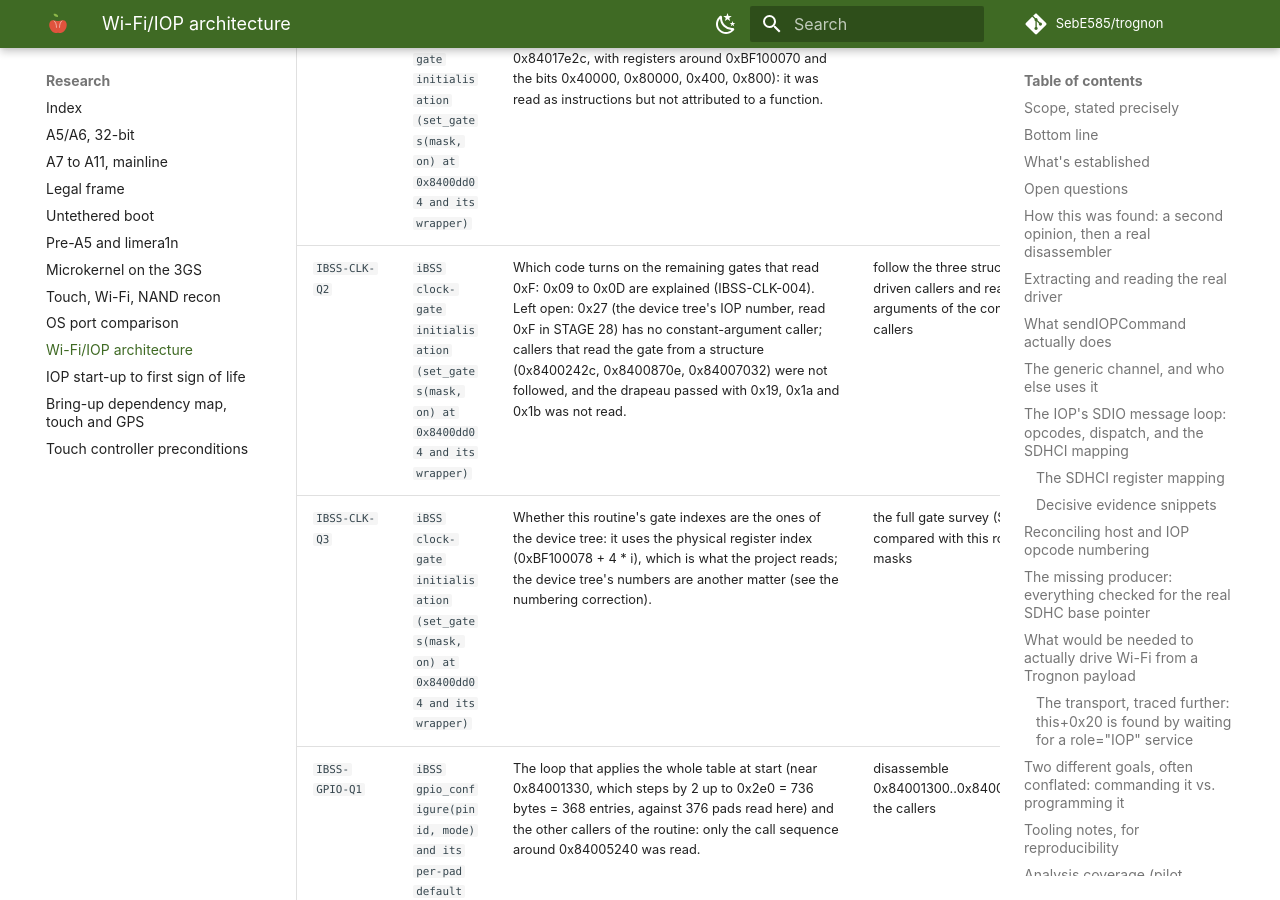
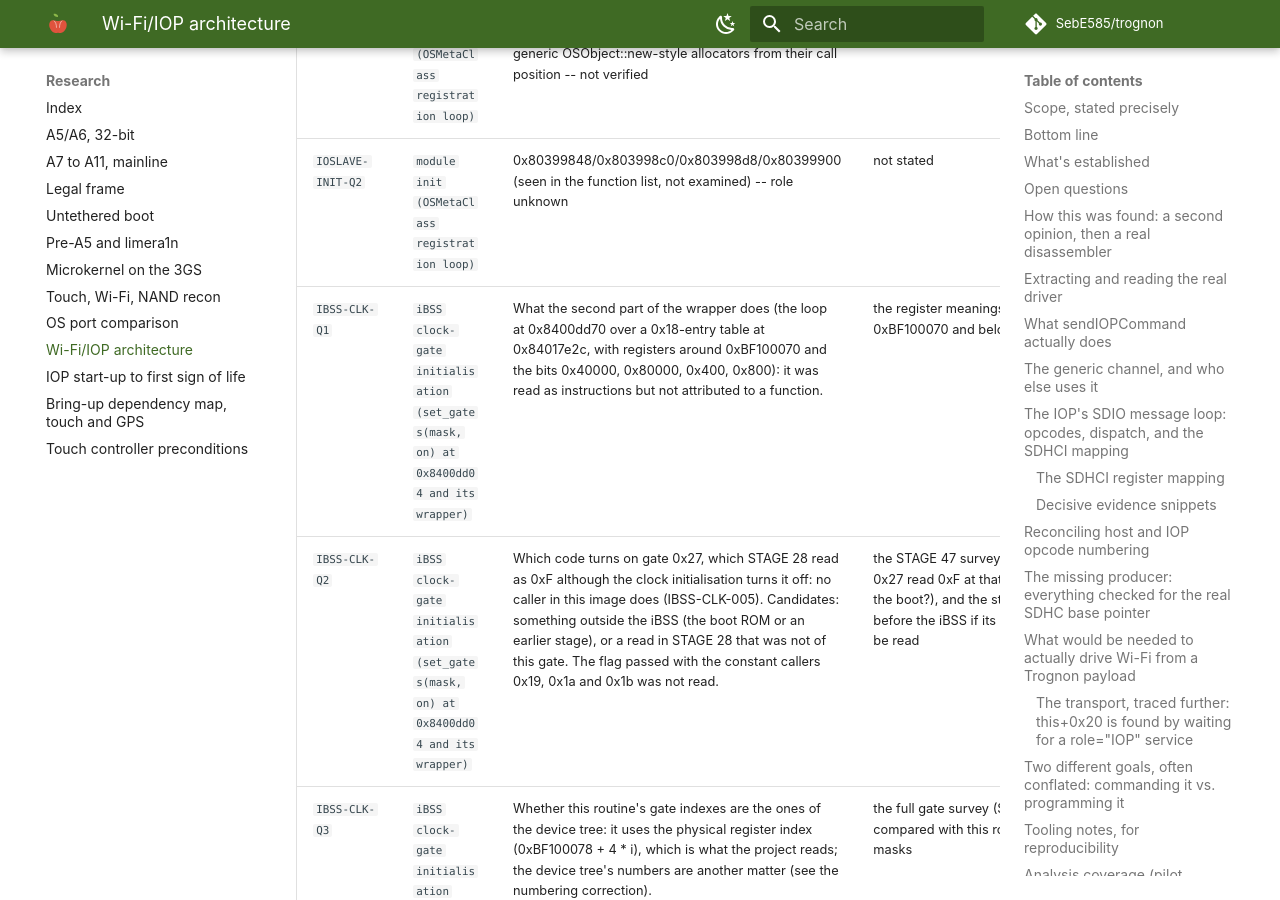
Before and after one commit to SebE585/trognon, an MkDocs documentation site: the page built from docs/research/2026-10-16-wifi-iop-architecture.md, in a window 1280 px wide and 900 px high, scrolled down 51190 px. Built offline with MkDocs 1.6.1 and Material for MkDocs 9.7.7, drawn with Linux system fonts in a browser that asks for light colours; comment, search, counter and statistics services are not loaded; some of the changed text lies outside the part shown.

Commit message:
catalog+research: no caller of the iBSS gate routine passes 0x27; STAGE 28 reading of the IOP gate is unexplained

```diff
--- a/docs/snippets/iop-coverage.en.md
+++ b/docs/snippets/iop-coverage.en.md
@@ -84,6 +84,7 @@
 | `IBSS-CLK-002` — The wrapper at 0x8400dd58 calls it twice: with the mask lo 0x01000001, hi 0x00021030 and flag 1 (gates 0x00, 0x18, 0x24, 0x2C, 0x2D, 0x31 on), then with the complement 0xFEFFFFFE / 0xFFFDEFCF and flag 0 (every other gate in 0 to 0x33 off). It is called from 0x8400deec and, after the base frequency 0x16E3600 (24 000 000) is stored at 0x8401b410 + 0x64 and a clock set-up routine is called, from 0x8400e124. | `iBSS clock-gate initialisation (set_gates(mask, on) at 0x8400dd04 and its wrapper)` | disassembly | [docs/research/2026-10-16-touch-n88-preconditions.md#the-ibss-clock-initialisation-static-2026-10-16](2026-10-16-touch-n88-preconditions.md#the-ibss-clock-initialisation-static-2026-10-16) |
 | `IBSS-CLK-003` — Prediction (hypothesis, not an observation): if nothing else changed the gates afterwards, gates 0x00, 0x18, 0x24, 0x2C, 0x2D and 0x31 read 0xF and the rest 0. The gates read so far disagree for some: 0x09 to 0x0D, 0x19 and 0x27 read 0xF, so something turned them on after this routine, while 0x15 to 0x17 read 0 as predicted. | `iBSS clock-gate initialisation (set_gates(mask, on) at 0x8400dd04 and its wrapper)` | hypothesis |  |
 | `IBSS-CLK-004` — The single-gate routine 0x8400dcd4 (gate in r0, flag in r1, same array and bound, up to 0xBF100144) has 27 callers. The SPI initialisation loop at 0x84007d24 runs over 5 buses (state structures of 0x54 bytes), and for each calls it with [table entry + 0x38] and flag 1, then registers the interrupt [table entry + 0x3c]. So the gate field of the SPI table (0x09 to 0x0D) is the index into the same physical array as the clock initialisation's, and the iBSS turns all five on. Other callers pass constants: 0x08 (ten calls, in the 0x840089xx to 0x84008axx region, on and off), 0x19, 0x1a, 0x1b, 0x21, 0x22, 0x25 (twice), 0x26 (a routine at 0x8400fe3e), 0x2b and 0x2f; the meaning of each block is not established here (OpeniBoot puts a NAND controller at 0x26). | `iBSS clock-gate initialisation (set_gates(mask, on) at 0x8400dd04 and its wrapper)` | disassembly | [docs/research/2026-10-16-touch-n88-preconditions.md#the-ibss-clock-initialisation-static-2026-10-16](2026-10-16-touch-n88-preconditions.md#the-ibss-clock-initialisation-static-2026-10-16) |
+| `IBSS-CLK-005` — The three callers of the single-gate routine that take the gate from data were followed: 0x8400242c loops over the array at 0x840179b8 (first entries 1, 2, 3) and configures pads through gpio_configure with modes 2 and 0 (a UART-style pin initialisation); 0x8400870e takes [table + 0x30] in a routine that sets the baud rate 0x1c200 (115200); 0x84007032 passes 0x19 in a routine that polls registers of 0x89000000. None passes 0x27. The only 0xBF100078 literals in the image are in the two gate routines (0x8400dcfc, 0x8400dd54) and one at 0x8400e074 (not followed), so no direct write to the array outside them was found. | `iBSS clock-gate initialisation (set_gates(mask, on) at 0x8400dd04 and its wrapper)` | disassembly | [docs/research/2026-10-16-touch-n88-preconditions.md#the-ibss-clock-initialisation-static-2026-10-16](2026-10-16-touch-n88-preconditions.md#the-ibss-clock-initialisation-static-2026-10-16) |
 | `IBSS-GPIO-001` — The routine takes a pin id (port in bits 15 to 8, pin in bits 2 to 0) and a mode 0 to 7. For port 0x2e it calls another function. Otherwise the register address is 0x83000000 + 4 * (8 * port + pin), obtained by adding -0x7d000000 to the shifted index, which is why no literal 0x83000000 appears in the image. It computes new = (old AND NOT mask) OR (value AND mask) with, per mode: 0 value 0x210 mask 0x27e; 1 value 0x212 mask 0x27e; 2 value 0x212 mask 0x27f; 3 value 0x213 mask 0x27f; 5 value 0x230 mask 0x27e; 6 value 0x250 mask 0x27e; 7 value 0x270 mask 0x27e; and mode 4 takes the value from the table below with mask 0x3ff. Modes 0 and 2/3 are the release and the drive-low/high patterns that the project's I2C code uses. | `iBSS gpio_configure(pin id, mode) and its per-pad default table` | disassembly | [docs/research/2026-10-16-touch-n88-preconditions.md#the-ibss-pad-configuration-table-static-2026-10-16](2026-10-16-touch-n88-preconditions.md#the-ibss-pad-configuration-table-static-2026-10-16) |
 | `IBSS-GPIO-002` — Mode 4 reads a 16-bit entry at 0x84017690 + 2 * index (index = 8 * port + pin) and uses its low ten bits: a table of per-pad default configurations (376 entries read here). Its most common values are 0x01E (146 pads, the unused default), 0x212 (42), 0x230 (39), 0x610 (38), 0x41E (31) and 0xD1E (28). Compared with the pad registers read at the STAGE 43 survey, 175 of 376 are equal in the low ten bits. | `iBSS gpio_configure(pin id, mode) and its per-pad default table` | disassembly | [docs/research/2026-10-16-touch-n88-preconditions.md#the-ibss-pad-configuration-table-static-2026-10-16](2026-10-16-touch-n88-preconditions.md#the-ibss-pad-configuration-table-static-2026-10-16) |
 | `IBSS-GPIO-003` — A call sequence at 0x84005240 sets pin 0x1407 (the baseband reset of the device tree) to 1, waits 0xc350, sets 0x1405 (radio_on) to 1 and waits again, applies mode 4 to the four pins listed at 0x84017ac8 (0x1605, 0x1506, 0x0806, 0x1102: WLAN reset, Bluetooth reset, UART3 TX, and 11.02), then sets 0x1405 and 0x1407 back to 0. The wait argument 0xc350 is 50000 and its unit was not read. | `iBSS gpio_configure(pin id, mode) and its per-pad default table` | disassembly | [docs/research/2026-10-16-touch-n88-preconditions.md#the-ibss-pad-configuration-table-static-2026-10-16](2026-10-16-touch-n88-preconditions.md#the-ibss-pad-configuration-table-static-2026-10-16) |
@@ -164,7 +165,7 @@
 | `IOSLAVE-INIT-Q1` | `module init (OSMetaClass registration loop)` | the six tiny 'alloc' functions (0x80399a44 etc., 14 bytes each) not individually read, assumed to be generic OSObject::new-style allocators from their call position -- not verified | not stated |
 | `IOSLAVE-INIT-Q2` | `module init (OSMetaClass registration loop)` | 0x80399848/0x803998c0/0x803998d8/0x80399900 (seen in the function list, not examined) -- role unknown | not stated |
 | `IBSS-CLK-Q1` | `iBSS clock-gate initialisation (set_gates(mask, on) at 0x8400dd04 and its wrapper)` | What the second part of the wrapper does (the loop at 0x8400dd70 over a 0x18-entry table at 0x84017e2c, with registers around 0xBF100070 and the bits 0x40000, 0x80000, 0x400, 0x800): it was read as instructions but not attributed to a function. | the register meanings at 0xBF100070 and below |
-| `IBSS-CLK-Q2` | `iBSS clock-gate initialisation (set_gates(mask, on) at 0x8400dd04 and its wrapper)` | Which code turns on the remaining gates that read 0xF: 0x09 to 0x0D are explained (IBSS-CLK-004). Left open: 0x27 (the device tree's IOP number, read 0xF in STAGE 28) has no constant-argument caller; callers that read the gate from a structure (0x8400242c, 0x8400870e, 0x84007032) were not followed, and the drapeau passed with 0x19, 0x1a and 0x1b was not read. | follow the three structure-driven callers and read the arguments of the constant callers |
+| `IBSS-CLK-Q2` | `iBSS clock-gate initialisation (set_gates(mask, on) at 0x8400dd04 and its wrapper)` | Which code turns on gate 0x27, which STAGE 28 read as 0xF although the clock initialisation turns it off: no caller in this image does (IBSS-CLK-005). Candidates: something outside the iBSS (the boot ROM or an earlier stage), or a read in STAGE 28 that was not of this gate. The flag passed with the constant callers 0x19, 0x1a and 0x1b was not read. | the STAGE 47 survey (does 0x27 read 0xF at that point of the boot?), and the stage before the iBSS if its image can be read |
 | `IBSS-CLK-Q3` | `iBSS clock-gate initialisation (set_gates(mask, on) at 0x8400dd04 and its wrapper)` | Whether this routine's gate indexes are the ones of the device tree: it uses the physical register index (0xBF100078 + 4 * i), which is what the project reads; the device tree's numbers are another matter (see the numbering correction). | the full gate survey (STAGE 47) compared with this routine's masks |
 | `IBSS-GPIO-Q1` | `iBSS gpio_configure(pin id, mode) and its per-pad default table` | The loop that applies the whole table at start (near 0x84001330, which steps by 2 up to 0x2e0 = 736 bytes = 368 entries, against 376 pads read here) and the other callers of the routine: only the call sequence around 0x84005240 was read. | disassemble 0x84001300..0x84001350 and the callers |
 | `IBSS-GPIO-Q2` | `iBSS gpio_configure(pin id, mode) and its per-pad default table` | The special case for port 0x2e (a call to 0x84007cf8 with the pin number): not read. | disassemble 0x84007cf8 and the sibling at 0x84007cd4 |
```
Also changed, not shown: other parts of docs/snippets/iop-coverage.en.md (+1 -1 lines), docs/research/2026-10-16-touch-n88-preconditions.md (+1 -1 lines), 1 other file.
